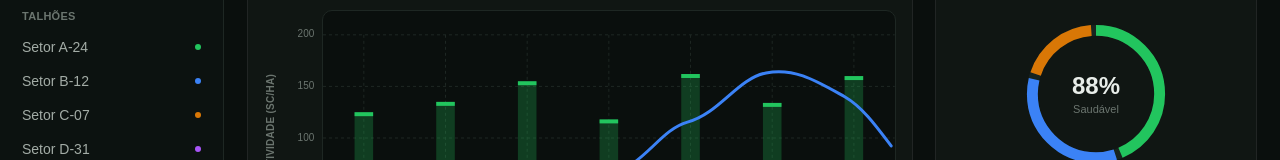
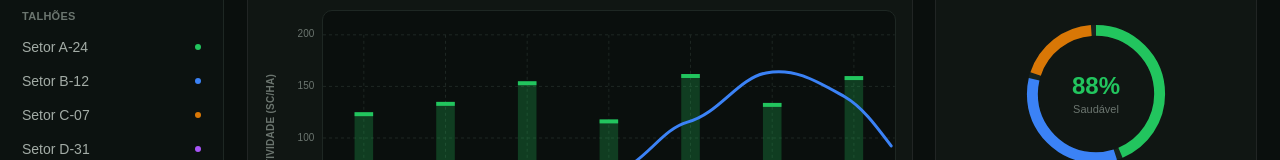
Before and after one commit to codevdu/Demeter, a Next.js app in the folder frontend/: page /produtor in a window 1280 px wide. Shown: the part 284-444 px from the top of the page. Built offline with nearby package versions, Linux system fonts and the light colour scheme.

Commit message:
style: destaca valor central do anel de solo na cor primaria

```diff
--- a/frontend/src/components/produtor/SoilSection.tsx
+++ b/frontend/src/components/produtor/SoilSection.tsx
@@ -69,7 +69,7 @@ export function SoilSection() {
           </svg>
 
           <div className="pointer-events-none absolute inset-0 flex flex-col items-center justify-center">
-            <span className="text-2xl font-semibold text-foreground">88%</span>
+            <span className="text-2xl font-semibold text-primary">88%</span>
 
             <span className="text-[11px] text-muted-foreground">Saudável</span>
           </div>
```
